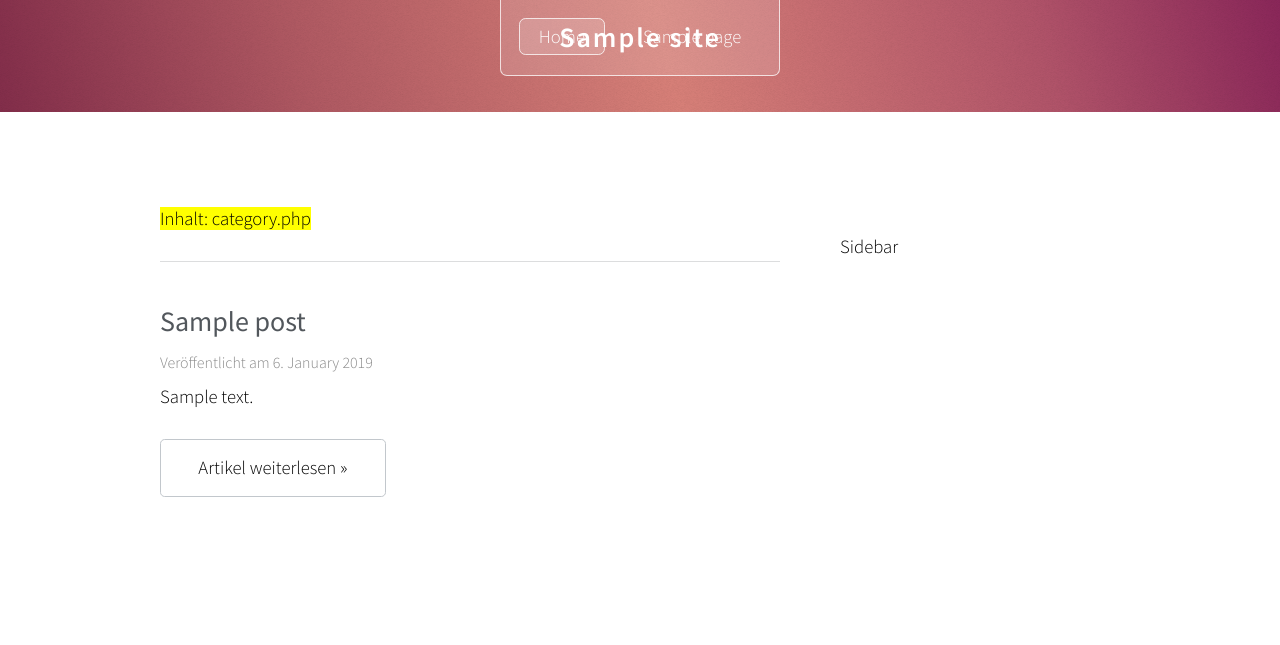
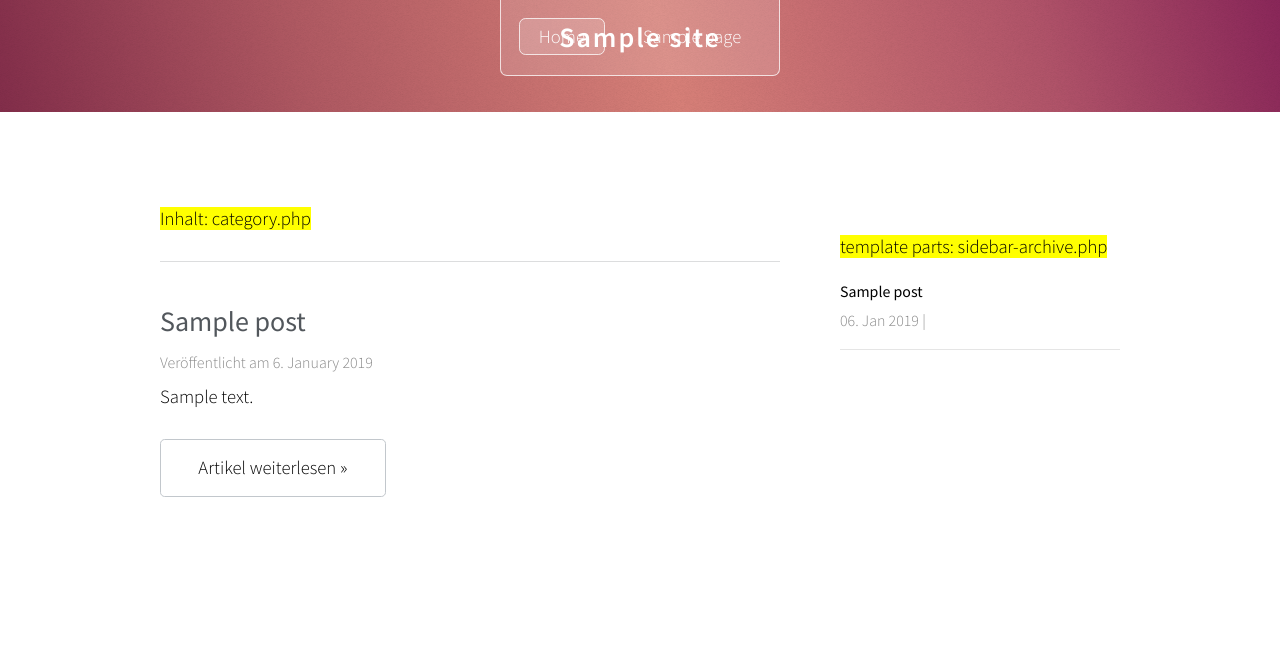
Before and after one commit to jaykobo/muzyma.de, a WordPress theme: template web/app/themes/muzyma/category.php in a window 1280 px wide. Shown: the top 645 px of the page. Run offline with PHP 8.4 and a stand-in for WordPress, Linux system fonts and the light colour scheme; the site name, menu and one post (Sample post) are stand-ins, and other content is empty; some libraries are stand-ins or nearby versions.

Commit message:
add category sidebar, add list and style

```diff
--- a/web/app/themes/muzyma/category.php
+++ b/web/app/themes/muzyma/category.php
@@ -38,8 +38,7 @@
             </div>
 
             <section class="4u">
-            Sidebar
-                <?php // get_template_part( 'template_parts/sidebar','archive' ); ?>
+                <?php get_template_part( 'template_parts/sidebar','archive' ); ?>
             </section>
         </div>
     </div>
--- a/web/app/themes/muzyma/css/custom.css
+++ b/web/app/themes/muzyma/css/custom.css
@@ -577,7 +577,7 @@
 }
 
 /* Post Image */
-.single-thumbnail {
+.category article .single-thumbnail {
     float: left;
     width: 180px;
     height: 180px;
@@ -585,6 +585,52 @@
     max-height: 180px;
     margin: 0.25em 1.25em 1.25em 0;
 }
+
+
+/*********************************************************************************/
+/* Category Sidebar                                                              */
+/*********************************************************************************/
+
+.sidebar-list-posts li {
+    display: flex;
+    border-bottom: 1px solid rgba(0,0,0,.1);
+    margin: 0;
+    padding: 0.85em 0;
+}
+
+.sidebar-list-posts .post-info {
+    margin-right: 1em;
+}
+.sidebar-list-posts .post-meta {
+    margin: 4px 0 0 0;
+}
+
+.sidebar-list-posts a.title {
+    display: inline-block;
+    padding: 3px 0;
+    line-height: 1.3;
+    border: none;
+    font-weight: 400;
+    font-size: 0.85em;
+}
+
+.sidebar-list-posts .list-thumbnail {
+    display: inline-block;
+    background: #00a8ff;
+    width: 80px;
+    min-width: 80px;
+    height: 80px;
+    margin: 0 0 0 auto;
+    vertical-align: top;
+    overflow: hidden;
+}
+.sidebar-list-posts .list-thumbnail img {
+    display: block;
+    width: 100%;
+    height: auto;
+}
+
+
 
 
 /*********************************************************************************/
--- /dev/null
+++ b/web/app/themes/muzyma/template_parts/content-sidebar-archive.php
@@ -0,0 +1,20 @@
+<li>
+
+    <div class="post-info">
+        <a href="<?php the_permalink(); ?>" class="title"><?php the_title(); ?></a>
+        <div class="post-meta"><span class="date"><?php echo get_the_date( 'd. M Y' ); ?></span> | <span class="category"><?php echo the_category(' '); ?></span></div>
+    </div>
+    <?php
+        // IMAGE ALT TEXT: Grab Image Caption OR use Post Title
+        if ( $alt = get_the_post_thumbnail_caption() ) {
+            // Nothing to do here
+        } else {
+            $alt = get_the_title();
+        }
+    ?>
+    <?php if( has_post_thumbnail() ): ?>
+        <a href="<?php the_permalink(); ?>" class="image list-thumbnail" alt="<?php echo $alt?>">
+            <?php the_post_thumbnail('thumbnail'); ?>
+        </a>
+    <?php endif; ?>
+</li>
--- /dev/null
+++ b/web/app/themes/muzyma/template_parts/sidebar-archive.php
@@ -0,0 +1,26 @@
+<mark>template parts: sidebar-archive.php</mark>
+<section id="sidebar">
+
+    <?php
+
+        $args = array(
+            'category_name'  => 'news',
+            'post_type'      => 'any',
+            'order'          => 'DESC',
+            'orderby'        => 'date',
+            'posts_per_page' => 8,
+        );
+
+        $loop_sidebar = new WP_Query($args);
+    ?>
+    <ul class="sidebar-list-posts">
+    <?php if ( $loop_sidebar->have_posts() ) : while ( $loop_sidebar->have_posts() ) : $loop_sidebar->the_post(); ?>
+        <?php get_template_part( 'template_parts/content', 'sidebar-archive' ); ?>
+    <?php endwhile; ?>
+    </ul>
+    <?php else : ?>
+        <?php get_template_part( 'template_parts/content','error' ); ?>
+    <?php endif; wp_reset_postdata(); ?>
+
+
+</section>
```
